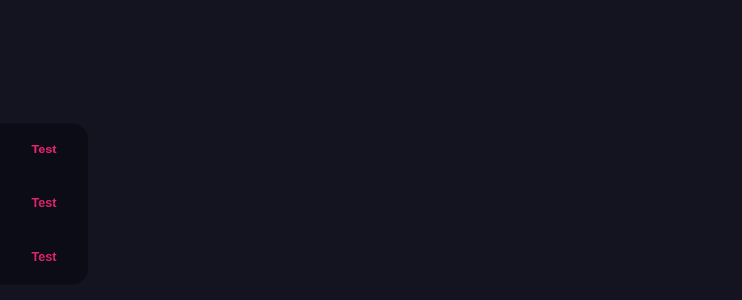
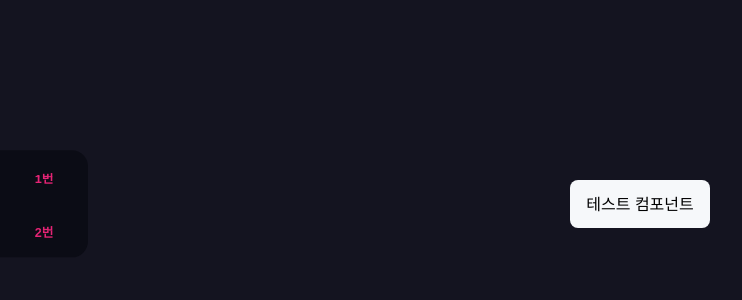
Before and after one commit to kbc1235/uicomponent, a React (Create React App) app: page / in a window 1280 px wide. Shown: the part 196-496 px from the top of the page, without its empty margins (0-742 px from the left). Built offline with nearby package versions, Linux system fonts and the light colour scheme.

Commit message:
객체비구조화 활용 하기!!

```diff
--- a/src/App.jsx
+++ b/src/App.jsx
@@ -7,20 +7,20 @@ import Test from './components/Test';
 const App = () =>{
     const [content, setContent] = useState();
     const selectComponent = {
-        Test:<Test />
+        first:<Test />,
+        second:`<div></div>` ,
     }
     const handleSubmit = e => {
-        const { text } = e.target;
-        setContent(text);
-        console.log(selectComponent[text])
+        let  name = e.target.name;
+        setContent(name);
+        console.log( e.target.name)
       }
 
     return(
      <div className="main">
         <Nav add={handleSubmit}/>
 
-        {content && <Content>{selectComponent[content]}</Content>}
-        {console.log(selectComponent[content])}
+        <Content>{selectComponent[`first`]}</Content>
 
      </div>
     )
--- a/src/components/MainData.jsx
+++ b/src/components/MainData.jsx
@@ -1,18 +1,13 @@
 export const MAIN_DATA = [
   {
     id: 1,
-    text: "Test",
-    name: "Test",
+    text: "1번",
+    name: "first",
   },
   {
     id: 2,
-    text: "Test",
-    name: "Test",
-  },
-  {
-    id: 3,
-    text: "Test",
-    name: "Test",
+    text: "2번",
+    name: "second",
   }
 
 ];
--- a/src/components/Nav.jsx
+++ b/src/components/Nav.jsx
@@ -8,7 +8,7 @@ const Nav = ({add})=>{
         <ul className={styles.nav}>
             {
             MAIN_DATA.map(data=>{
-               return <NavItem name={data.text} componet={add} key={data.id} style={styles.nav_item}/>
+               return <NavItem name={data.name} text={data.text} componet={add} key={data.id} style={styles.nav_item}/>
             })
            }
         </ul>
--- a/src/components/NavItem.jsx
+++ b/src/components/NavItem.jsx
@@ -1,9 +1,9 @@
 
-const NavItem = ({name, style, componet}) =>{
+const NavItem = ({name, text, style, componet}) =>{
         return(
             <li>
                 <button className={style} onClick={componet}>
-                    <span data-text={name}></span>
+                    <span data-text={text}  name={name}></span>
                 </button>
             </li>
         )
```
